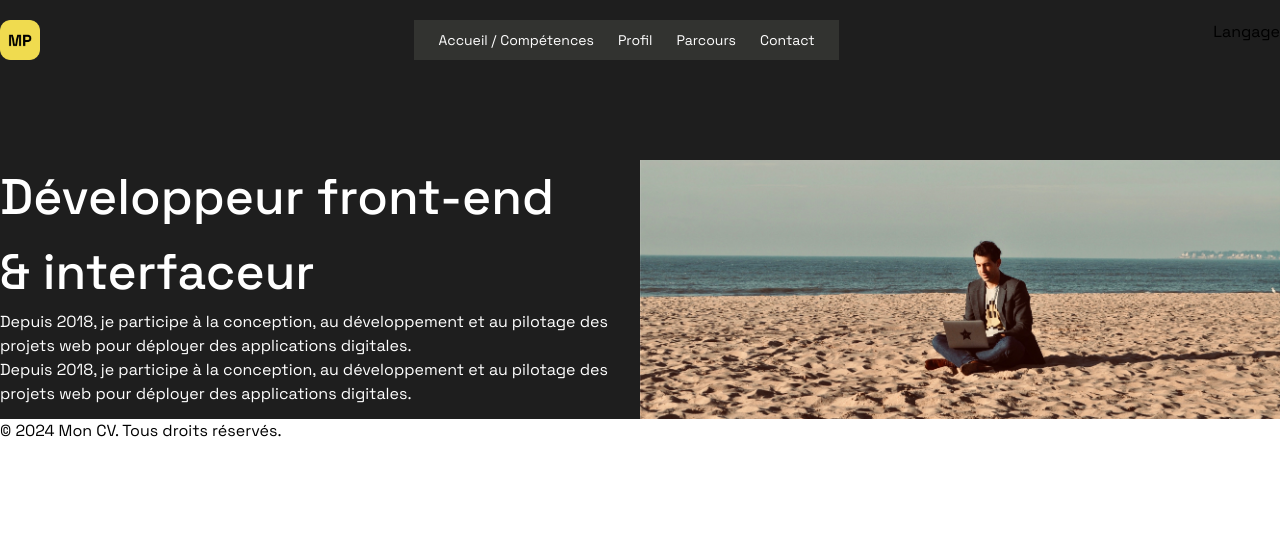
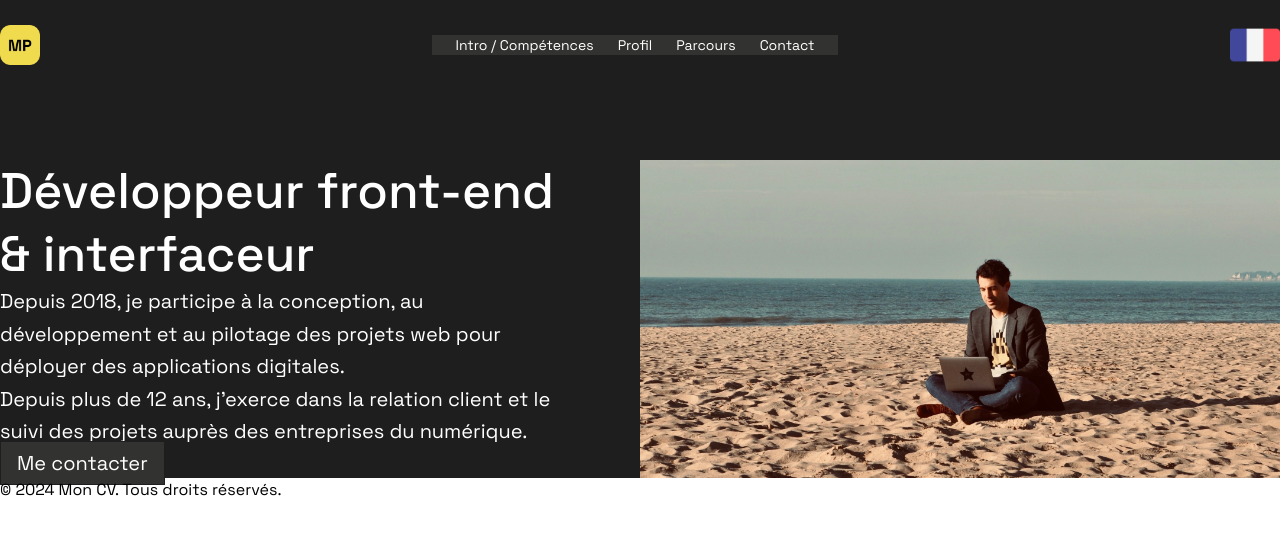
Before and after one commit to Mattplume/front-end-resume, a Next.js app: page / in a window 1280 px wide. Shown: the top 534 px of the page. Built offline with nearby package versions, Linux system fonts and the light colour scheme.

Commit message:
Intro desktop mode

```diff
--- a/src/components/Header.tsx
+++ b/src/components/Header.tsx
@@ -4,12 +4,11 @@ import ImageComponent from "./ImageComponent";
 const Header: React.FC = () => {
 	return (
 		<header className="fixed top-5 left-0 right-0 z-50 w-100 flex justify-center">
-			<div className="flex flex-row justify-between w-full max-w-[1280]">
+			<div className="flex flex-row justify-between items-center w-full max-w-[1280] h-[40]">
 				<Link href="/">
-					{" "}
 					<ImageComponent
 						src="/icons/icon_logo.png"
-						alt="Plage Insta"
+						alt="Logo du site"
 						width={40}
 						height={40}
 					/>
@@ -17,7 +16,7 @@ const Header: React.FC = () => {
 				<nav className="h-[40] max-w-max mx-auto bg-darkPrimary rounded-[16] flex flex-row items-center">
 					<ul className="flex flex-row space-x-6 text-sm text-white px-6">
 						<li>
-							<Link href="/">Accueil / Compétences</Link>
+							<Link href="/">Intro / Compétences</Link>
 						</li>
 						<li>
 							<Link href="/profile">Profil</Link>
@@ -30,7 +29,14 @@ const Header: React.FC = () => {
 						</li>
 					</ul>
 				</nav>
-				<div>Langage</div>
+				<Link href="/">
+					<ImageComponent
+						src="/icons/icon_france.png"
+						alt="Drapeau français"
+						width={50}
+						height={40}
+					/>
+				</Link>
 			</div>
 		</header>
 	);
--- a/src/pages/intro-skills.tsx
+++ b/src/pages/intro-skills.tsx
@@ -1,4 +1,5 @@
 import Image from "next/image";
+import Link from "next/link";
 import { IntroSkillsProps } from "@/types";
 import PageContainer from "@/components/PageContainer";
 
@@ -7,24 +8,34 @@ const IntroSkills: React.FC<IntroSkillsProps> = ({ imageSrc, altText }) => {
 		<PageContainer backgroundColor="#1E1E1E" className="page-container">
 			<div className="component-container flex justify-between">
 				<div className="intro infos-block text-white w-full w-max-[700]">
-					<h1 className="text-h1 font-medium">Développeur front-end</h1>
-					<h1 className="text-h1 font-medium">& interfaceur</h1>
-					<p>
+					<h1 className="text-h1 font-medium mb-[6] leading-tight">
+						Développeur front-end
+					</h1>
+					<h1 className="text-h1 font-medium leading-tight mb-[20]">
+						& interfaceur
+					</h1>
+					<p className="text-h4 mb-[10] leading-relaxed max-w-[90%]">
 						Depuis 2018, je participe à la conception, au développement et au
 						pilotage des projets web pour déployer des applications digitales.
 					</p>
-					<p>
-						Depuis 2018, je participe à la conception, au développement et au
-						pilotage des projets web pour déployer des applications digitales.
+					<p className="text-h4 leading-relaxed max-w-[90%] mb-[40]">
+						Depuis plus de 12 ans, j’exerce dans la relation client et le suivi
+						des projets auprès des entreprises du numérique.
 					</p>
+					<Link
+						href="/contact"
+						className="text-h4 bg-darkPrimary border border-darkerPrimary border-0.5 hover:border-opacity-[0.25] rounded-[16] px-4 py-2 hover:border-yellow transition duration-300 ease-out"
+					>
+						<span>Me contacter</span>
+					</Link>
 				</div>
 				<div className="h-[600] w-full w-max-[550] flex justify-end">
 					<Image
 						src={imageSrc}
 						alt={altText}
 						width={0}
-						height={600}
-						className="w-full max-w-[550] h-full max-h-[600] object-cover rounded-[30]"
+						height={550}
+						className="w-full max-w-[550] h-full max-h-[550] object-cover rounded-[30]"
 					/>
 				</div>
 			</div>
--- a/tailwind.config.js
+++ b/tailwind.config.js
@@ -12,12 +12,14 @@ module.exports = {
 			colors: {
 				darkPrimary: "#323330",
 				darkerPrimary: "#1E1E1E",
+				yellow: "#F0DB4F",
 			},
 			padding: {
 				paddingTopXL: "160px",
 			},
 			fontSize: {
 				h1: "50px",
+				h4: "20px",
 			},
 		},
 	},
```
Also changed, not shown: public/icons/icon_france.png (added).
